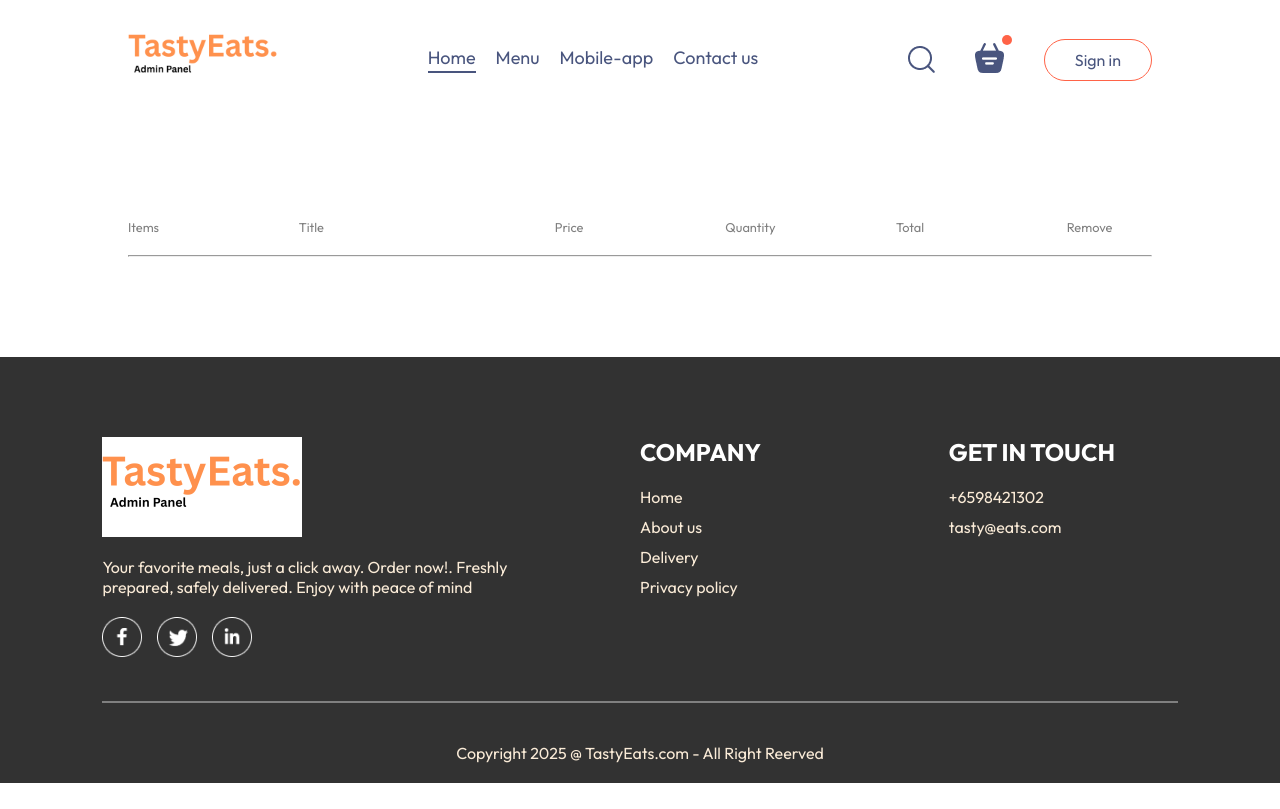
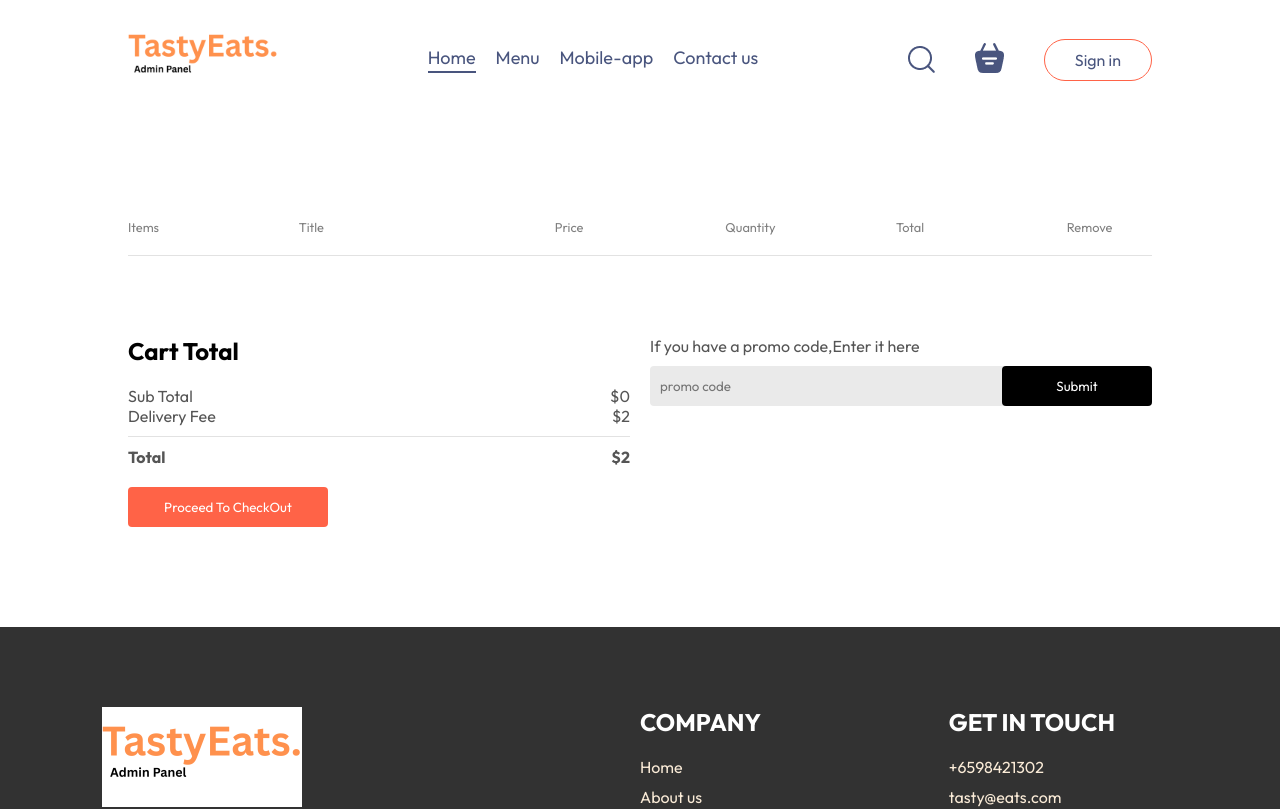
Before and after one commit to ishini21/Food-Delivery-Website, a React (Vite) app in the folder frontend/: page /cart in a window 1280 px wide. Shown: the top 809 px of the page. Built offline with nearby package versions, Linux system fonts and the light colour scheme.

Commit message:
create cart.jsx

```diff
--- a/frontend/src/componenets/Navbar/Navbar.jsx
+++ b/frontend/src/componenets/Navbar/Navbar.jsx
@@ -2,10 +2,14 @@ import React, { useState } from 'react'
 import './Navbar.css'
 import { assets } from '../../assets/assets'
 import {Link} from 'react-router-dom'
+import { useContext } from 'react';
+import { StoreContext } from '../../context/StoreContext';
 
 function Navbar({setShowLogin}) {
 
   const [menu,SetMenu]= useState("Home");
+
+  const {getTotalCartAmount} = useContext(StoreContext);
 
 
   return (
@@ -21,7 +25,7 @@ function Navbar({setShowLogin}) {
       <img src={assets.search_icon} alt=""/>
       <div className='navbar-search-icon'>
       <Link to='/cart'><img src={assets.basket_icon} alt=""/></Link>
-      <div className='dot'></div>
+      <div className={getTotalCartAmount()===0?"":"dot"}></div>
       </div>
       <button onClick={()=>setShowLogin(true)}>Sign in</button>
       </div>
--- a/frontend/src/context/StoreContext.jsx
+++ b/frontend/src/context/StoreContext.jsx
@@ -1,32 +1,35 @@
 import { createContext } from "react";
 import { food_list } from "../assets/assets";
 import { useState } from "react";
-import { useEffect } from "react";
 
-export const StoreContext = createContext(null)
+export const StoreContext = createContext(null);
 
-const StoreContextProvider =(props) => {
-
-    const [cartItems,setCartItems] = useState({});
+const StoreContextProvider = (props) => {
+  const [cartItems, setCartItems] = useState({});
 
   const addToCart = (itemId) => {
-        if (!cartItems[itemId]){
-            setCartItems((prev)=>({...prev,[itemId]:1}))
-        }else{
-            setCartItems((prev)=>({...prev,[itemId]:prev[itemId]+1}))
+    if (!cartItems[itemId]) {
+      setCartItems((prev) => ({ ...prev, [itemId]: 1 }));
+    } else {
+      setCartItems((prev) => ({ ...prev, [itemId]: prev[itemId] + 1 }));
+    }
+  };
+
+  const removeFromCart = (itemId) => {
+    setCartItems((prev) => ({ ...prev, [itemId]: prev[itemId] - 1 }));
+  };
+
+  const getTotalCartAmount = () => {
+    let totalAmount = 0;
+
+    for (const item in cartItems) {
+      if (cartItems[item] > 0) {
+        let itemInfo = food_list.find((product) => product._id === item);
+        totalAmount += itemInfo.price * cartItems[item];
       }
     }
-
-    const removeFromCart = (itemId) => {
-        setCartItems((prev)=>({...prev,[itemId]:prev[itemId]-1}))
-    }
-
-    useEffect(()=>{
-        console.log(cartItems);
-    },[cartItems])
-
-
-
+    return totalAmount;
+  };
 
   const contextValue = {
     food_list,
@@ -34,17 +37,14 @@ const StoreContextProvider =(props) => {
     setCartItems,
     addToCart,
     removeFromCart,
-
-
-    }
-
+    getTotalCartAmount,
+  };
 
   return (
     <StoreContext.Provider value={contextValue}>
       {props.children}
     </StoreContext.Provider>
-)
-
-}
+  );
+};
 
 export default StoreContextProvider;
--- a/frontend/src/pages/Cart/Cart.css
+++ b/frontend/src/pages/Cart/Cart.css
@@ -12,3 +12,82 @@
     margin: 10px 0px;
     color: black;
 }
+.cart-items-item img{
+    width:50px;
+
+}
+.cart hr{
+    height: 1px;
+    background-color: #e2e2e2;
+    border: none;
+}
+.cart-items-item .cros{
+cursor: pointer;
+}
+.cart-bottom{
+    margin-top: 80px;
+    display: flex;
+    justify-content: space-between;
+    gap: 20px;
+}
+.cart-total{
+    flex: 1;
+    display: flex;
+    flex-direction: column;
+    gap: 20px;
+
+}
+.cart-total-details{
+    display: flex;
+    justify-content: space-between;
+    color: #555;
+}
+.cart-total hr{
+    margin: 10px 0px;
+}
+.cart-total button{
+    border: none;
+    color: white;
+    background-color: tomato;
+    width: max(15vw,200px);
+    padding: 12px 0px;
+    border-radius: 4px;
+    cursor: pointer;
+
+}
+.cart-promocode{
+    flex: 1;
+}
+.cart-promocode p {
+    color: #555;
+}
+.cart-promocode-input{
+    margin-top: 10px;
+    display: flex;
+    justify-content: space-between;
+    background-color: #eaeaea;
+    border-radius: 4px;
+
+}
+.cart-promocode-input input{
+    background: transparent;
+    border: none;
+    outline: none;
+    padding-left: 10px;
+}
+.cart-promocode-input button{
+    width: max(10vw,150px);
+    padding: 12px 5px;
+    background-color: black;
+    border: none;
+    color: white;
+    border-radius: 4px;
+}
+@media(max-width:750px){
+    .cart-bottom{
+        flex-direction: column-reverse;
+    }
+    .cart-promocode{
+        justify-content: start;
+    }
+}
--- a/frontend/src/pages/Cart/Cart.jsx
+++ b/frontend/src/pages/Cart/Cart.jsx
@@ -1,9 +1,12 @@
 import React, { useContext } from "react";
 import "./Cart.css";
 import { StoreContext } from "../../context/StoreContext";
+import { useNavigate } from "react-router-dom";
 
 function Cart() {
-  const { food_list, cartItems, removeFromCart } = useContext(StoreContext);
+  const { food_list, cartItems, removeFromCart,getTotalCartAmount } = useContext(StoreContext);
+
+  const navigate= useNavigate();
 
   return (
     <div className="cart">
@@ -21,17 +24,50 @@ function Cart() {
         {food_list.map((item, index) => {
           if (cartItems[item._id] > 0) {
             return (
-              <div className="cart-items-title cart-items-item">
-               <img src={item.image} alt=""></img>
-               <p>{item.name}</p>
-               <p>{item.price}</p>
-               <p>{cartItems[item._id]}</p>
-               <p>{item.price * cartItems[item._id]}</p>
-               <p>x</p>
+              <div>
+                <div className="cart-items-title cart-items-item">
+                  <img src={item.image} alt=""></img>
+                  <p>{item.name}</p>
+                  <p>${item.price}</p>
+                  <p>{cartItems[item._id]}</p>
+                  <p>${item.price * cartItems[item._id]}</p>
+                  <p onClick={()=>removeFromCart(item._id)}className="cros">x</p>
+                </div>
+                <hr />
               </div>
             );
           }
         })}
+      </div>
+      <div className="cart-bottom">
+        <div className="cart-total">
+          <h2>Cart Total</h2>
+          <div>
+            <div className="cart-total-details">
+              <p>Sub Total</p>
+              <p>${getTotalCartAmount()}</p>
+            </div>
+            <div className="cart-total-details">
+              <p>Delivery Fee</p>
+              <p>${2}</p>
+            </div>
+            <hr></hr>
+            <div className="cart-total-details">
+              <b>Total</b>
+              <b>${getTotalCartAmount() + 2}</b>
+            </div>
+          </div>
+          <button onClick={()=>navigate('/order')}>Proceed To CheckOut</button>
+        </div>
+        <div className="cart-promocode">
+          <div>
+            <p>If you have a promo code,Enter it here</p>
+            <div className="cart-promocode-input">
+              <input type="text" placeholder="promo code"/>
+              <button>Submit</button>
+            </div>
+          </div>
+        </div>
       </div>
     </div>
   );
--- a/frontend/src/pages/PlaceOrder/PlaceOrder.jsx
+++ b/frontend/src/pages/PlaceOrder/PlaceOrder.jsx
@@ -3,7 +3,7 @@ import './PlaceOrder.css'
 
 function PlaceOrder() {
   return (
-    <div>
+    <div className='place-order'>
 
     </div>
   )
```
Lines whose indentation alone changed are shown as unchanged.
